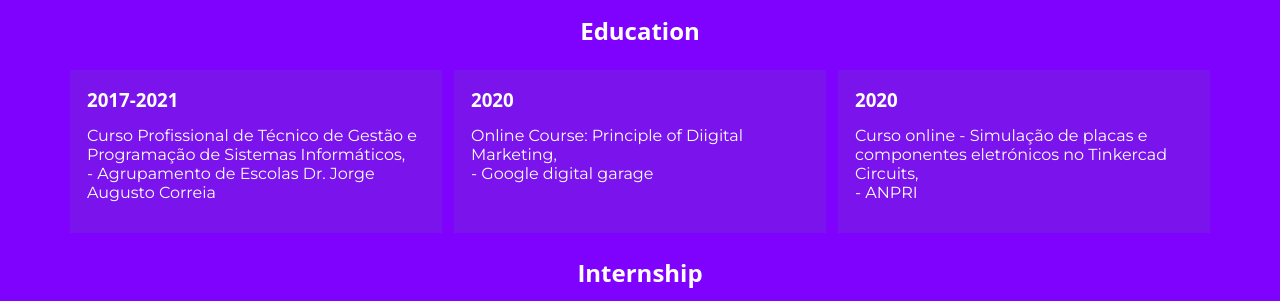
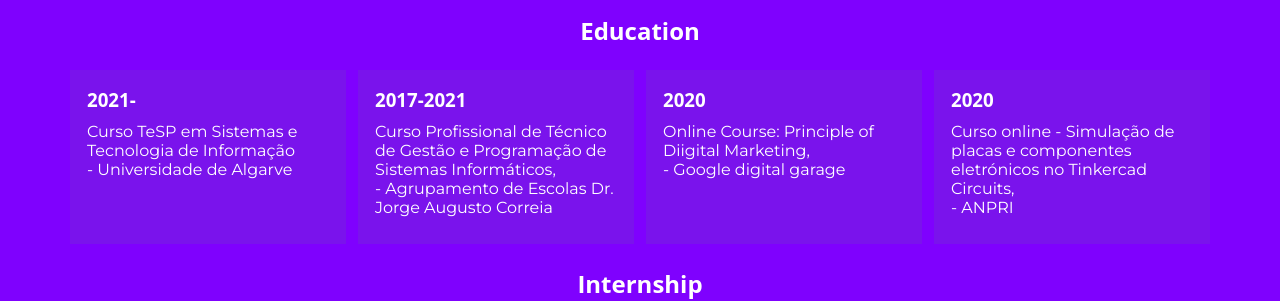
Before and after one commit to toyanju/portfolio, a plain HTML site: page index.html in a window 1280 px wide. Shown: the part 660-961 px from the top of the page. Drawn offline with Linux system fonts and the light colour scheme; a web font is replaced by a local one.

Commit message:
education update

```diff
--- a/index.html
+++ b/index.html
@@ -81,6 +81,10 @@
 			<center><h2>Education</h2></center>
 			<div class="abt">
 				<div class="timeline">
+					<h3>2021-</h3>
+					<p>Curso TeSP em Sistemas e Tecnologia de Informação<br>- Universidade de Algarve</p>
+				</div>
+				<div class="timeline">
 					<h3>2017-2021</h3>
 					<p>Curso Profissional de Técnico de Gestão e Programação de
 						Sistemas Informáticos,<br>- Agrupamento de Escolas Dr. Jorge Augusto Correia</p>
@@ -94,6 +98,7 @@
 					<p>Curso online - Simulação de placas e componentes eletrónicos
 						no Tinkercad Circuits,<br>- ANPRI</p>
 				</div>
+
 			</div>
 			<center><h2>Internship</h2></center>
 			<div style="display: flex;">
```
